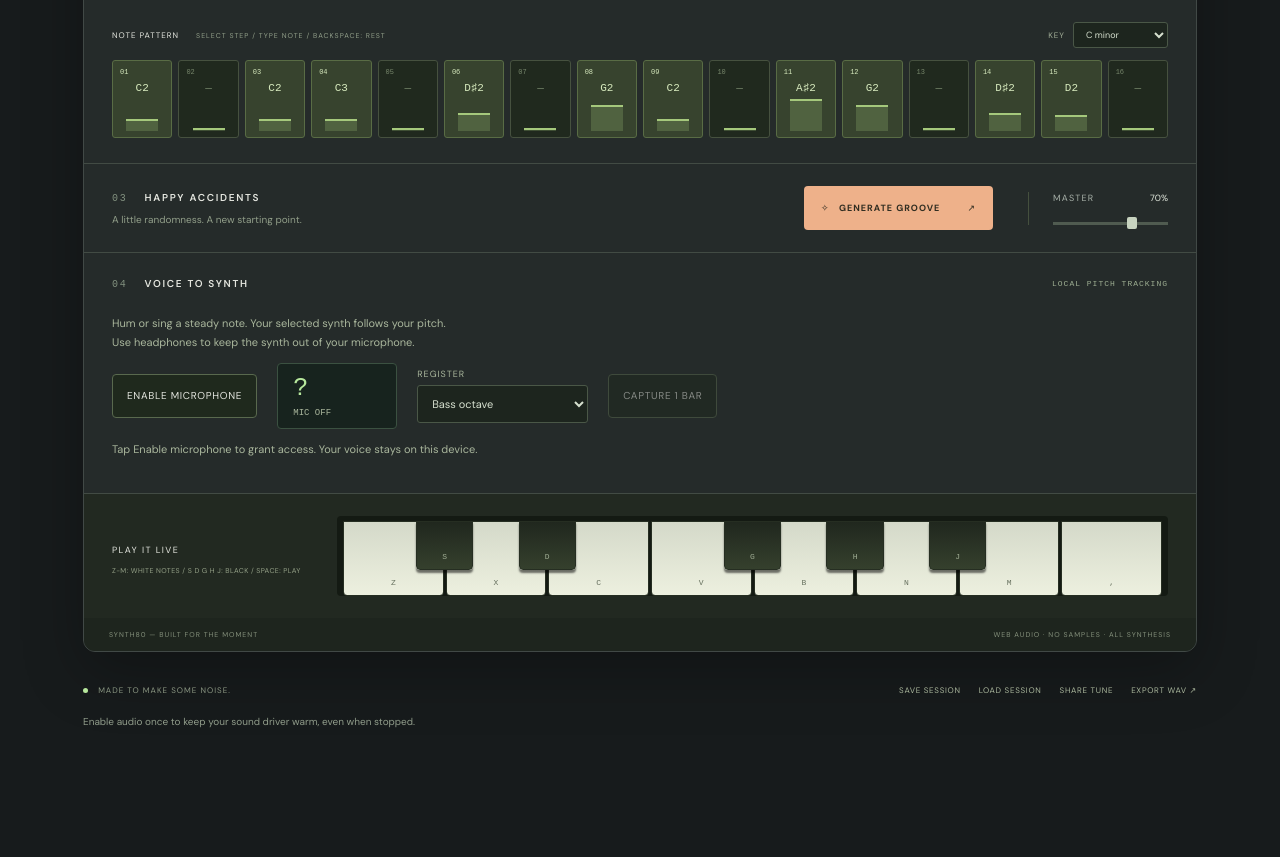
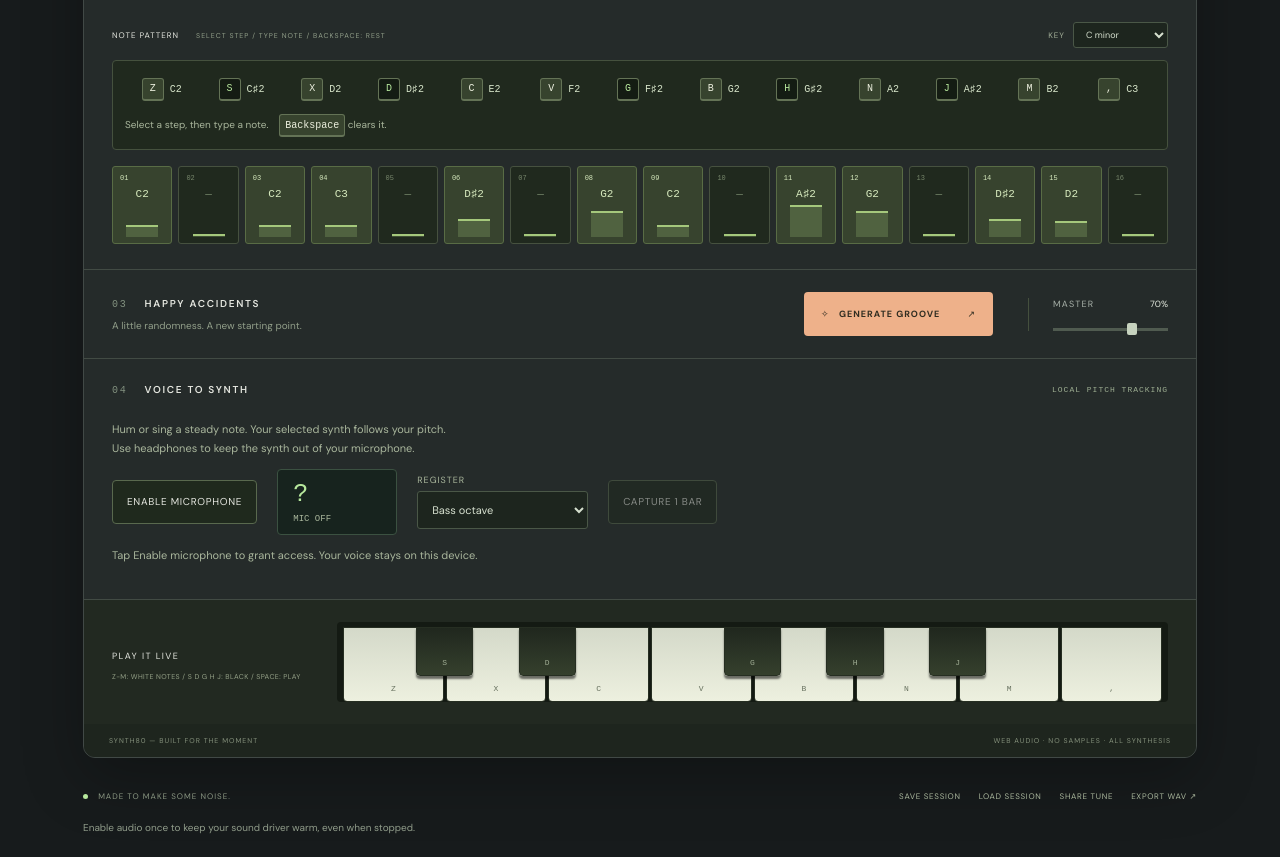
Before and after one commit to jcnossen/synth80, a website built with Vite: page index.html in a window 1280 px wide. Shown: the part 1440-2297 px from the top of the page. Before the commit the page ends 2200 px from the top, so only its background shows below. Built offline with nearby package versions, Linux system fonts and the light colour scheme.

Commit message:
Show keyboard note mappings beside the note pattern

```diff
--- a/src/main.ts
+++ b/src/main.ts
@@ -36,7 +36,7 @@ document.querySelector('#app')!.innerHTML = `
 <section class="sequencer"><div class="section-heading"><h2><span>01</span> RHYTHM SEQUENCER</h2><div class="section-actions"><span>16 STEPS</span><button id="clear">CLEAR</button></div></div><div class="grid-scroll"><div class="step-numbers"><span></span>${Array.from({length:16},(_,i)=>`<span>${String(i+1).padStart(2,'0')}</span>`).join('')}</div><div id="drums"></div></div><div class="add-drum"><label for="drum-kind">NEW DRUM</label><select id="drum-kind">${names.map((name,i)=>`<option value="${i}">${name}</option>`).join('')}</select><button id="add-drum">+ ADD DRUM TRACK</button></div><div class="sequence-footer"><span><i class="tiny-dot"></i> TAP A STEP ? SWIPE FOR MORE</span><span>4 / 4 &nbsp; · &nbsp; 1/16</span></div></section>
 <section class="bass-section"><div class="section-heading"><h2><span>02</span> SYNTH TRACKS</h2><span class="live-label">● POLYPHONIC ENGINE</span></div><div class="track-selector" aria-label="Synth tracks"></div><div class="track-actions"><button id="add-synth">+ ADD SYNTH TRACK</button><button id="synth-mute" aria-pressed="false">MUTE TRACK</button></div><label class="synth-volume" for="synth-volume"><span>TRACK VOLUME</span><input id="synth-volume" type="range" min="0" max="100" step="1" value="100"><output id="synth-volume-value">100%</output></label><div class="synth-layout"><div class="patch-panel"><label class="field-label" for="voice">SOUND ENGINE</label><select id="voice"><option value="fm">01 — FM / Electric bass</option><option value="chip">02 — CHIP / Pixel pulse</option><option value="modular">03 — MOD / Acid circuit</option></select><p id="voice-description">Rounded low end. Metallic harmonics.<br>Inspired by classic Yamaha FM synthesis.</p><div class="scope"><canvas id="scope"></canvas><span id="scope-label">FM · SINE / SINE</span><b>OUTPUT</b></div></div><div class="controls">${[
 ['cutoff','CUTOFF','80','10000','2800','Hz'],['tone','FM DEPTH','0','100','40','%'],['decay','DECAY','8','100','28','ms'],['resonance','RESONANCE','0','18','2','Q']
-].map(([id,label,min,max,value,unit])=>`<label class="knob-control"><span id="${id}-label">${label}</span><div class="dial" id="${id}-dial"><i></i></div><input id="${id}" aria-label="${label}" type="range" min="${min}" max="${max}" value="${value}"><output id="${id}-value">${value}${unit}</output></label>`).join('')}</div></div><div class="bass-heading"><span>NOTE PATTERN <small>SELECT STEP / TYPE NOTE / BACKSPACE: REST</small></span><label>KEY <select id="key">${['C','C♯','D','D♯','E','F','F♯','G','G♯','A','A♯','B'].map((x,i)=>`<option value="${i}">${x} minor</option>`).join('')}</select></label></div><div id="bass" class="bass-grid"></div><div id="note-editor" hidden><span>STEP <b id="edit-step"></b></span>${notes.map(n=>`<button data-note="${n}">${noteName(n)}</button>`).join('')}<button data-note="rest">REST</button><button id="close-editor" aria-label="Close note editor">✕</button></div></section>
+].map(([id,label,min,max,value,unit])=>`<label class="knob-control"><span id="${id}-label">${label}</span><div class="dial" id="${id}-dial"><i></i></div><input id="${id}" aria-label="${label}" type="range" min="${min}" max="${max}" value="${value}"><output id="${id}-value">${value}${unit}</output></label>`).join('')}</div></div><div class="bass-heading"><span>NOTE PATTERN <small>SELECT STEP / TYPE NOTE / BACKSPACE: REST</small></span><label>KEY <select id="key">${['C','C♯','D','D♯','E','F','F♯','G','G♯','A','A♯','B'].map((x,i)=>`<option value="${i}">${x} minor</option>`).join('')}</select></label></div><div class="pattern-key-guide" aria-label="Note pattern keyboard shortcuts"><div class="pattern-key-map">${pianoKeys.map((key,i)=>`<span class="pattern-key-pair ${[1,3,6,8,10].includes(i)?'accidental':''}"><kbd>${key}</kbd><span>${noteName(36+i)}</span></span>`).join('')}</div><p>Select a step, then type a note. <span><kbd>Backspace</kbd> clears it.</span></p></div><div id="bass" class="bass-grid"></div><div id="note-editor" hidden><span>STEP <b id="edit-step"></b></span>${notes.map(n=>`<button data-note="${n}">${noteName(n)}</button>`).join('')}<button data-note="rest">REST</button><button id="close-editor" aria-label="Close note editor">✕</button></div></section>
 <section class="bottom-panel"><div><h2><span>03</span> HAPPY ACCIDENTS</h2><p>A little randomness. A new starting point.</p></div><button id="generate" class="generate">✧ &nbsp; GENERATE GROOVE <span>↗</span></button><label class="master">MASTER <output id="volume-value">70%</output><input id="volume" type="range" min="0" max="100" value="70"></label></section>
 <section class="voice-panel"><div class="section-heading"><h2><span>04</span> VOICE TO SYNTH</h2><span class="live-label">LOCAL PITCH TRACKING</span></div><p>Hum or sing a steady note. Your selected synth follows your pitch.<br>Use headphones to keep the synth out of your microphone.</p><div class="voice-controls"><button id="mic">ENABLE MICROPHONE</button><div class="pitch-readout" aria-live="off"><strong id="pitch-note">?</strong><span id="pitch-detail">MIC OFF</span></div><label>REGISTER<select id="voice-register"><option value="bass">Bass octave</option><option value="natural">My sung octave</option></select></label><button id="capture" disabled>CAPTURE 1 BAR</button></div><p id="voice-status" role="status">Tap Enable microphone to grant access. Your voice stays on this device.</p></section><section class="keyboard-area"><div class="keyboard-caption"><span>PLAY IT LIVE</span><small>Z-M: WHITE NOTES / S D G H J: BLACK / SPACE: PLAY</small></div><div class="keyboard">${Array.from({length:13},(_,i)=>`<button class="piano-key ${[1,3,6,8,10].includes(i)?'black':'white'}" data-midi="${36+i}" aria-label="Play ${noteName(36+i)}"><span>${pianoKeys[i]}</span></button>`).join('')}</div></section>
 <div class="machine-foot"><span>SYNTH80 — BUILT FOR THE MOMENT</span><span>WEB AUDIO · NO SAMPLES · ALL SYNTHESIS</span></div></section>
--- a/src/style.css
+++ b/src/style.css
@@ -123,3 +123,13 @@ button, select { touch-action: manipulation; -webkit-tap-highlight-color: transp
 #share-panel button { min-height:44px; background:#35432c; border:1px solid #657657; border-radius:3px; font-size:10px; padding:8px 12px; }
 #share-panel p { font-size:11px; color:#a9b69c; line-height:1.6; margin-bottom:0; }
 @media(max-width:600px) { footer>div { flex-wrap:wrap; } #share-panel>div { flex-wrap:wrap; } #share-link { flex-basis:100%; font-size:16px; } }
+
+.pattern-key-guide { margin:0 0 16px; padding:12px; background:#20291e; border:1px solid #45513e; border-radius:4px; }
+.pattern-key-map { display:grid; grid-template-columns:repeat(13,minmax(0,1fr)); gap:6px; }
+.pattern-key-pair { display:flex; align-items:center; justify-content:center; gap:6px; min-height:32px; font:10px monospace; color:#d6e4c9; }
+.pattern-key-guide kbd { display:inline-flex; justify-content:center; align-items:center; min-width:22px; min-height:23px; padding:3px 5px; border:1px solid #647356; border-bottom-width:2px; border-radius:3px; background:#37432e; color:#edf0df; font:10px monospace; }
+.pattern-key-pair.accidental kbd { background:#141c13; color:var(--green); }
+.pattern-key-guide p { margin:9px 0 0; color:#a9b69c; font-size:10px; line-height:1.8; }
+.pattern-key-guide p>span { display:inline-block; margin-left:8px; }
+@media(max-width:850px) { .pattern-key-map { grid-template-columns:repeat(7,minmax(0,1fr)); } }
+@media(max-width:600px) { .pattern-key-guide { padding:10px; } .pattern-key-map { gap:4px; } .pattern-key-pair { flex-direction:column; gap:4px; padding:3px 0; } .pattern-key-guide p { font-size:11px; } .pattern-key-guide p>span { margin-left:0; } }
```
